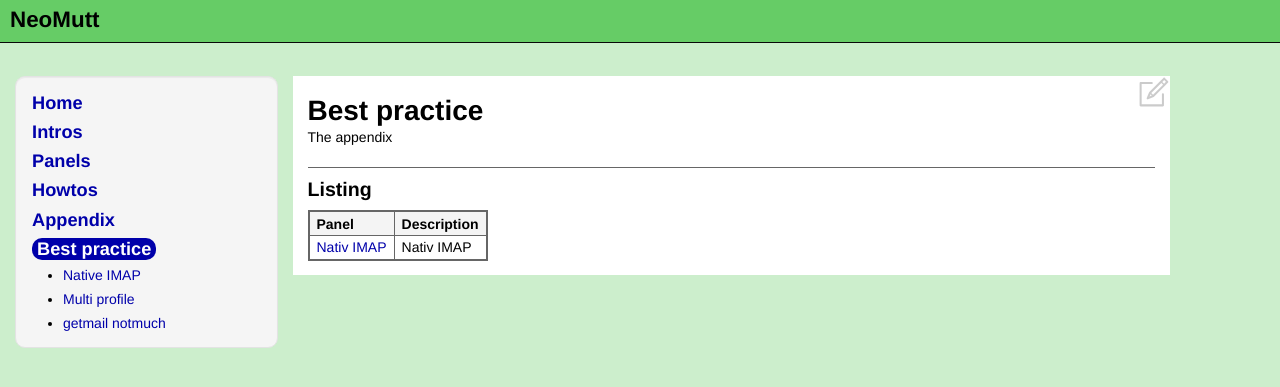
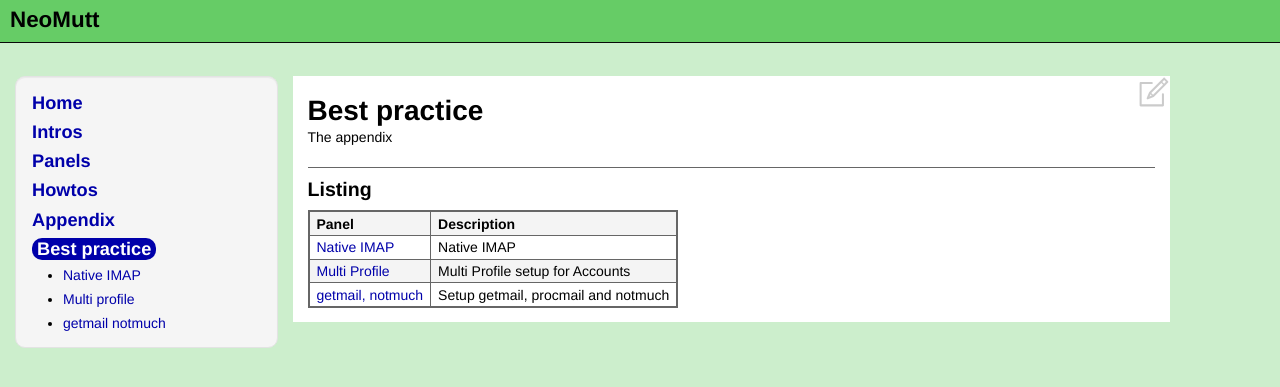
Before and after one commit to neomutt/test-doc, a Jekyll site: the page built from bestpractice.md, in a window 1280 px wide. Shown: the top 387 px of the page. Built offline with Jekyll 4.4.1, drawn with Linux system fonts in a browser that asks for light colours.

Commit message:
TOC best practice

```diff
--- a/bestpractice.md
+++ b/bestpractice.md
@@ -10,6 +10,8 @@ The appendix
 
 ## Listing
 
-| Panel                                  | Description                                    |
-| :------------------------------------- | :--------------------------------------------- |
-| [Nativ IMAP](bestpractice/nativimap)   | Nativ IMAP                                     |
+| Panel                                             | Description                                    |
+| :------------------------------------------------ | :--------------------------------------------- |
+| [Native IMAP](bestpractice/nativimap)             | Native IMAP                                    |
+| [Multi Profile](bestpractice/multiprofile)        | Multi Profile setup for Accounts               |
+| [getmail, notmuch](bestpractice/getmailnotmuch)   | Setup getmail, procmail and notmuch            |
```
